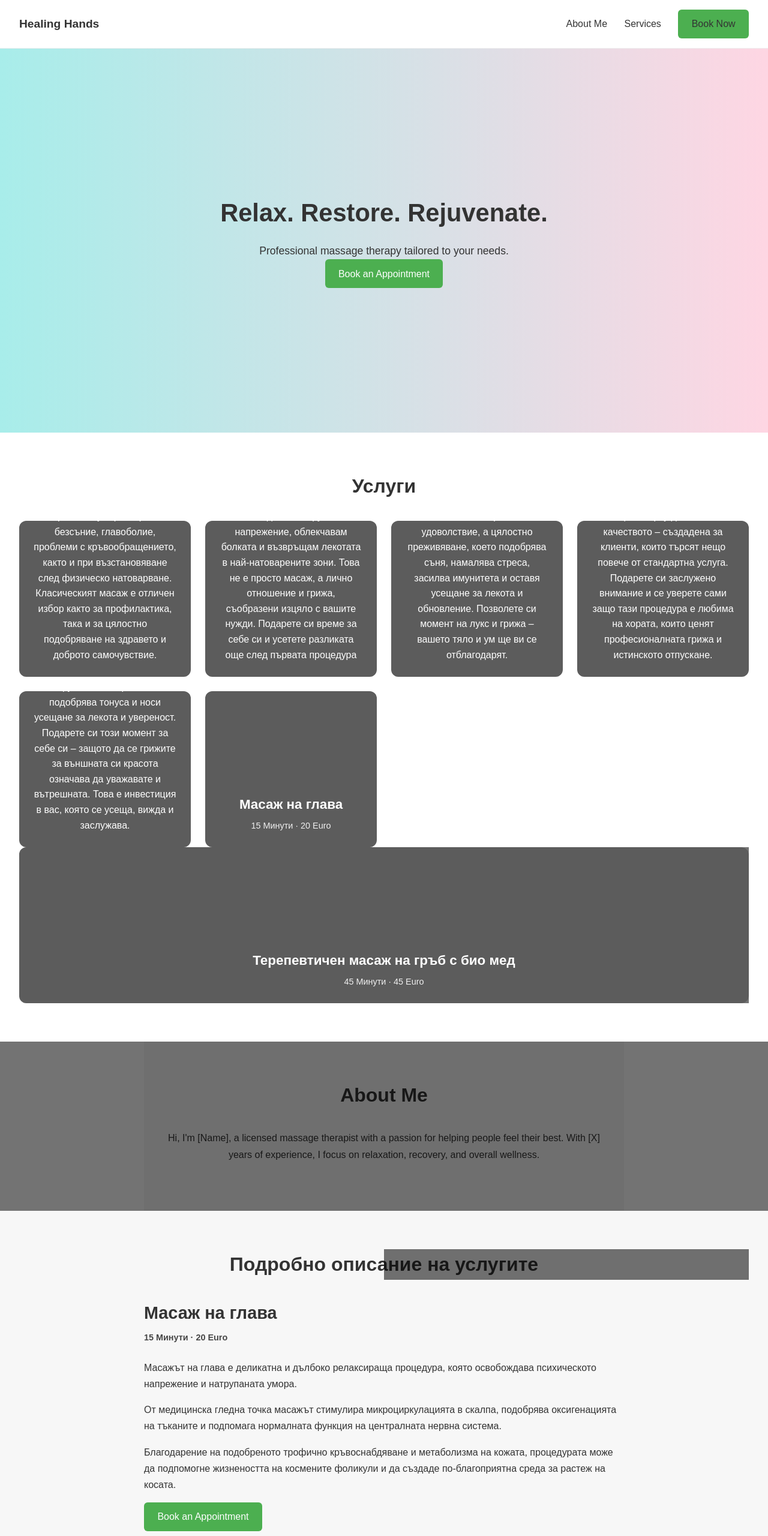
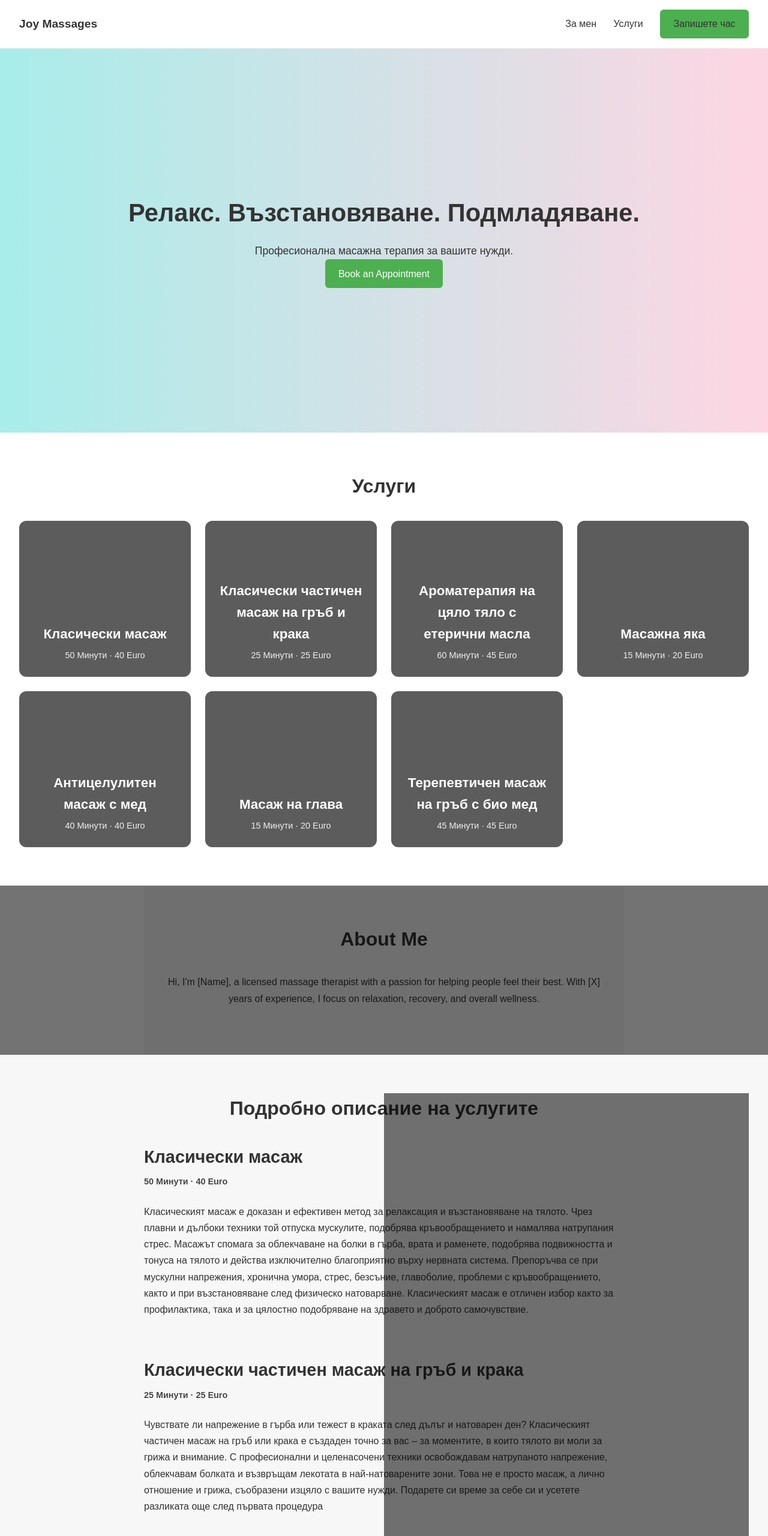
Before and after one commit to joy-massages/joy-massages.github.io, a plain HTML site: page index.html in a window 1280 px wide. Shown: the top 2560 px of the page at 60% size. Drawn offline with Linux system fonts and the light colour scheme.

Commit message:
reorder service cards

```diff
--- a/index.html
+++ b/index.html
@@ -9,17 +9,17 @@
 <body>
 
 <header class="navbar">
-  <div class="logo">Healing Hands</div>
+  <div class="logo">Joy Massages</div>
   <nav>
-    <a href="#about">About Me</a>
-    <a href="#services">Services</a>
-    <a href="#book" class="btn">Book Now</a>
+    <a href="#about">За мен</a>
+    <a href="#services">Услуги </a>
+    <a href="#book" class="btn">Запишете час</a>
   </nav>
 </header>
 
 <section class="hero">
-  <h1>Relax. Restore. Rejuvenate.</h1>
-  <p>Professional massage therapy tailored to your needs.</p>
+  <h1>Релакс. Възстановяване. Подмладяване.</h1>
+  <p>Професионална масажна терапия за вашите нужди.</p>
   <a href="https://calendar.google.com/calendar/u/0/appointments/schedules/AcZssZ0Du0osfNq2tRPHewT8yG_zez8kAxYOCwIPCvuIRrIfZ2IirRZnZDanHpAxK_lDf8t5RMa_5T2_" class="btn btn-large">Book an Appointment</a>
 </section>
 
@@ -29,70 +29,47 @@
   <div class="services-grid">
 
     <!-- Service Card -->
-    <div class="service-card">
+      <a href="#classic-massage" class="service-card">
       <div class="overlay">
         <h3>Класически масаж</h3>
         <p class="meta"> 50 Минути · 40 Euro </p>
-        <p class="description">
-Класическият масаж е доказан и ефективен метод за релаксация и възстановяване на тялото. Чрез плавни и дълбоки техники той отпуска мускулите, подобрява кръвообращението и намалява натрупания стрес. Масажът спомага за облекчаване на болки в гърба, врата и раменете, подобрява подвижността и тонуса на тялото и действа изключително благоприятно върху нервната система. Препоръчва се при мускулни напрежения, хронична умора, стрес, безсъние, главоболие, проблеми с кръвообращението, както и при възстановяване след физическо натоварване. Класическият масаж е отличен избор както за профилактика, така и за цялостно подобряване на здравето и доброто самочувствие.        </p>
       </div>
-    </div>
 
-    <div class="service-card">
+    <a href="#classic-back" class="service-card">
       <div class="overlay">
         <h3>Класически частичен масаж на гръб и крака</h3>
         <p class="meta"> 25 Минути · 25 Euro </p>
-        <p class="description">
-        Чувствате ли напрежение в гърба или тежест в краката след дълъг и натоварен ден? Класическият частичен масаж на гръб или крака е създаден точно за вас – за моментите, в които тялото ви моли за грижа и внимание. С професионални и целенасочени техники освобождавам натрупаното напрежение, облекчавам болката и възвръщам лекотата в най-натоварените зони.
-        Това не е просто масаж, а лично отношение и грижа, съобразени изцяло с вашите нужди. Подарете си време за себе си и усетете разликата още след първата процедура        </p>
       </div>
-    </div>
 
-    <div class="service-card">
+    <a href="#aroma-therapy" class="service-card">
       <div class="overlay">
         <h3>Ароматерапия на цяло тяло с етерични масла</h3>
         <p class="meta"> 60 Минути · 45 Euro </p>
-        <p class="description">
-Ароматерапевтичният масаж с етерични масла е истинско пътешествие за сетивата и ума. Нежните масажни движения, съчетани с висококачествени натурални масла, проникват дълбоко в тялото, освобождават напрежението и възстановяват вътрешния баланс. Всеки аромат е внимателно подбран, за да успокои, зареди с енергия или хармонизира емоциите според индивидуалните нужди. Този масаж не е просто удоволствие, а цялостно преживяване, което подобрява съня, намалява стреса, засилва имунитета и оставя усещане за лекота и обновление. Позволете си момент на лукс и грижа – вашето тяло и ум ще ви се отблагодарят.        </p>
       </div>
-    </div>
 
-    <div class="service-card">
+    <a href="#massage-neck" class="service-card">
       <div class="overlay">
         <h3>Масажна яка</h3>
         <p class="meta"> 15 Минути · 20 Euro </p>
-        <p class="description">
-Усещате ли скованост във врата и напрежение в раменния пояс? Масажната яка предлага модерно и фино решение за дълбоко отпускане на тази чувствителна зона. Чрез ритмични и затоплящи масажни техники тя стимулира мускулатурата, подобрява циркулацията и създава приятно усещане за разтоварване и комфорт.Това е специално подбрана терапия с акцент върху детайла и качеството – създадена за клиенти, които търсят нещо повече от стандартна услуга. Подарете си заслужено внимание и се уверете сами защо тази процедура е любима на хората, които ценят професионалната грижа и истинското отпускане.        </p>
       </div>
-    </div>
 
-    <div class="service-card">
+    <a href="#anticelulite-massage" class="service-card">
       <div class="overlay">
         <h3>Антицелулитен масаж с мед </h3>
         <p class="meta"> 40 Минути · 40 Euro </p>
-        <p class="description">
-Антицелулитният масаж е повече от разкрасяваща процедура – той е целенасочена грижа за женското тяло, самочувствие и вътрешен баланс. С професионални техники и индивидуален подход се стимулира кръвообращението и лимфният дренаж, подпомага се разграждането на мастните натрупвания и кожата става по-гладка, стегната и видимо освежена.Тук всяка дама получава внимание, разбиране и експертна грижа, съобразена с нуждите на нейното тяло. Процедурата не само оформя силуета, но и освобождава натрупаното напрежение, подобрява тонуса и носи усещане за лекота и увереност. Подарете си този момент за себе си – защото да се грижите за външната си красота означава да уважавате и вътрешната. Това е инвестиция в вас, която се усеща, вижда и заслужава. </p>
       </div>
-    </div>
-
-
 
     <a href="#head-massage" class="service-card">
       <div class="overlay">
         <h3>Масаж на глава</h3>
         <p class="meta">15 Минути · 20 Euro</p>
       </div>
-    </div>
 
-        <div class="service-card">
+      <a href="back-bio-honey" class="service-card">
       <div class="overlay">
         <h3>Терепевтичен масаж на гръб с био мед </h3>
         <p class="meta"> 45 Минути · 45 Euro </p>
-        <p class="description">
-
-        </p>
       </div>
-    </div>
     <!-- Copy & paste until you reach 13 services -->
 
   </div>
@@ -109,6 +86,46 @@
 
 <section id="service-details" class="section light">
   <h2>Подробно описание на услугите</h2>
+
+      <div id="classic-massage" class="service-detail">
+        <h3>Класически масаж</h3>
+        <p class="meta"> 50 Минути · 40 Euro </p>
+        <p>
+Класическият масаж е доказан и ефективен метод за релаксация и възстановяване на тялото. Чрез плавни и дълбоки техники той отпуска мускулите, подобрява кръвообращението и намалява натрупания стрес. Масажът спомага за облекчаване на болки в гърба, врата и раменете, подобрява подвижността и тонуса на тялото и действа изключително благоприятно върху нервната система. Препоръчва се при мускулни напрежения, хронична умора, стрес, безсъние, главоболие, проблеми с кръвообращението, както и при възстановяване след физическо натоварване. Класическият масаж е отличен избор както за профилактика, така и за цялостно подобряване на здравето и доброто самочувствие.        </p>
+      </div>
+
+      <div id="classic-back" class="service-detail">
+        <h3>Класически частичен масаж на гръб и крака</h3>
+        <p class="meta"> 25 Минути · 25 Euro </p>
+        <p>
+        Чувствате ли напрежение в гърба или тежест в краката след дълъг и натоварен ден? Класическият частичен масаж на гръб или крака е създаден точно за вас – за моментите, в които тялото ви моли за грижа и внимание. С професионални и целенасочени техники освобождавам натрупаното напрежение, облекчавам болката и възвръщам лекотата в най-натоварените зони.
+        Това не е просто масаж, а лично отношение и грижа, съобразени изцяло с вашите нужди. Подарете си време за себе си и усетете разликата още след първата процедура
+        </p>
+      </div>
+
+      <div id="aroma-therapy" class="service-detail">
+        <h3>Ароматерапия на цяло тяло с етерични масла</h3>
+        <p class="meta"> 60 Минути · 45 Euro </p>
+        <p>
+Ароматерапевтичният масаж с етерични масла е истинско пътешествие за сетивата и ума. Нежните масажни движения, съчетани с висококачествени натурални масла, проникват дълбоко в тялото, освобождават напрежението и възстановяват вътрешния баланс. Всеки аромат е внимателно подбран, за да успокои, зареди с енергия или хармонизира емоциите според индивидуалните нужди. Този масаж не е просто удоволствие, а цялостно преживяване, което подобрява съня, намалява стреса, засилва имунитета и оставя усещане за лекота и обновление. Позволете си момент на лукс и грижа – вашето тяло и ум ще ви се отблагодарят.        </p>
+    </div>
+
+
+      <div id="massage-neck" class="service-detail">
+        <h3>Масажна яка</h3>
+        <p class="meta"> 15 Минути · 20 Euro </p>
+        <p>
+Усещате ли скованост във врата и напрежение в раменния пояс? Масажната яка предлага модерно и фино решение за дълбоко отпускане на тази чувствителна зона. Чрез ритмични и затоплящи масажни техники тя стимулира мускулатурата, подобрява циркулацията и създава приятно усещане за разтоварване и комфорт.Това е специално подбрана терапия с акцент върху детайла и качеството – създадена за клиенти, които търсят нещо повече от стандартна услуга. Подарете си заслужено внимание и се уверете сами защо тази процедура е любима на хората, които ценят професионалната грижа и истинското отпускане.        </p>
+      </div>
+
+
+      <div id="anticelulite-massage" class="service-detail">
+        <h3>Антицелулитен масаж с мед </h3>
+        <p class="meta"> 40 Минути · 40 Euro </p>
+        <p>
+Антицелулитният масаж е повече от разкрасяваща процедура – той е целенасочена грижа за женското тяло, самочувствие и вътрешен баланс. С професионални техники и индивидуален подход се стимулира кръвообращението и лимфният дренаж, подпомага се разграждането на мастните натрупвания и кожата става по-гладка, стегната и видимо освежена.Тук всяка дама получава внимание, разбиране и експертна грижа, съобразена с нуждите на нейното тяло. Процедурата не само оформя силуета, но и освобождава натрупаното напрежение, подобрява тонуса и носи усещане за лекота и увереност. Подарете си този момент за себе си – защото да се грижите за външната си красота означава да уважавате и вътрешната. Това е инвестиция в вас, която се усеща, вижда и заслужава. </p>
+      </div>
+
 
   <div id="head-massage" class="service-detail">
     <h3>Масаж на глава</h3>
@@ -135,8 +152,18 @@
   <a href="https://calendar.google.com/calendar/u/0/appointments/schedules/AcZssZ0Du0osfNq2tRPHewT8yG_zez8kAxYOCwIPCvuIRrIfZ2IirRZnZDanHpAxK_lDf8t5RMa_5T2_" class="btn btn-large">Book an Appointment</a>
   </div>
 
+        <div id=back-bio-honey class="service-detail">
+      <div class="overlay">
+        <h3>Терепевтичен масаж на гръб с био мед </h3>
+        <p class="meta"> 45 Минути · 45 Euro </p>
+        <p>
+
+        </p>
+      </div>
+    </div>
+
 <footer>
-  <p>© 2026 Healing Hands Massage Therapy</p>
+  <p>© 2026 Joy Massages</p>
 </footer>
 
 </body>
```
